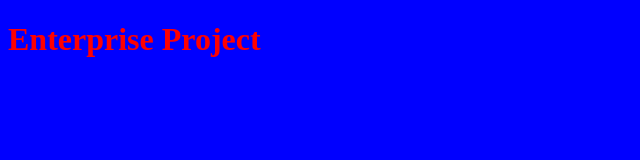
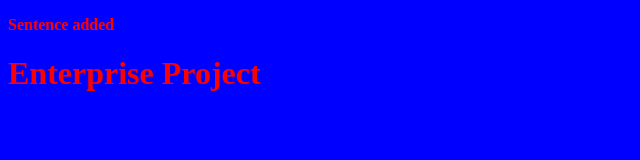
Before and after one commit to ernzturm/Git, a plain HTML site: page index.html in a window 1280 px wide. Shown: the whole page, without its empty margins (0-640 px from the left). Drawn offline with Linux system fonts and the light colour scheme.

Commit message:
Update index.html

```diff
--- a/index.html
+++ b/index.html
@@ -7,7 +7,7 @@
 </head>
 
 <body>
-
+  <p>Sentence added</p>
 <h1>Enterprise Project</h1>
 </body>
 </html>
```
